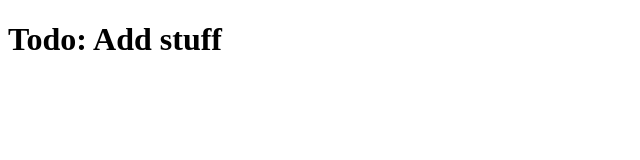
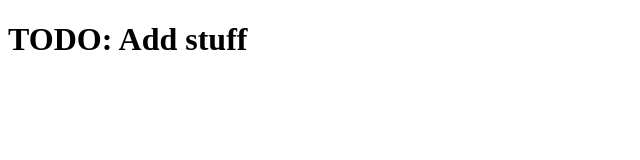
Before and after one commit to kylerosser/doodl, a website: page client/index.html in a window 1280 px wide. Shown: the whole page, without its empty margins (0-640 px from the left). Drawn offline with nearby package versions, Linux system fonts and the light colour scheme.

Commit message:
Add additional comments and TODOs

```diff
--- a/client/index.html
+++ b/client/index.html
@@ -4,18 +4,20 @@
         <meta charset="UTF-8" />
         <title>Doodl</title>
         <meta name="viewport" content="width=device-width,initial-scale=1" />
+        <!-- TODO: Add meta tags so we can have a nice embed in twitter/discord/facebook -->
 
-		<!-- Styling of the page is imported here -->
+        <!-- Styling of the page is imported here -->
         <link rel="stylesheet" href="/assets/styles/index.css" />
 
         <!-- Socket.io is automatically served by the node module to this -->
-        <script src="/socket.io/socket.io.js" ></script>
+        <script src="/socket.io/socket.io.js"></script>
 
-		<!-- Main game script-->
+        <!-- Main game script-->
         <script src="/assets/scripts/index.js"></script>
     </head>
 
     <body>
-        <h1>Todo: Add stuff</h1>
+		<!-- TODO: Add canvas element and basic styling -->
+        <h1>TODO: Add stuff</h1>
     </body>
 </html>
--- a/server/app.js
+++ b/server/app.js
@@ -5,8 +5,11 @@ const app = express();
 const http = require("http").Server(app);
 const io = require("socket.io")(http);
 
+// Serve assets in /assets, found via <url>/assets/stuff
+// This is used to serve static files such as styles, scripts and images
 app.use("/assets", express.static(join(__dirname, "..", "client", "assets")));
 
+// This where the main game is served at, when there is a request to / (no/root path), the server sends index.html
 app.get("/", (req, res) => {
     res.sendFile(join(__dirname, "..", "client", "index.html"));
 });
```
